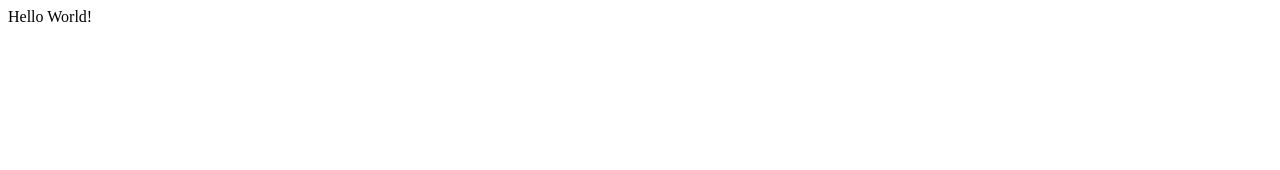
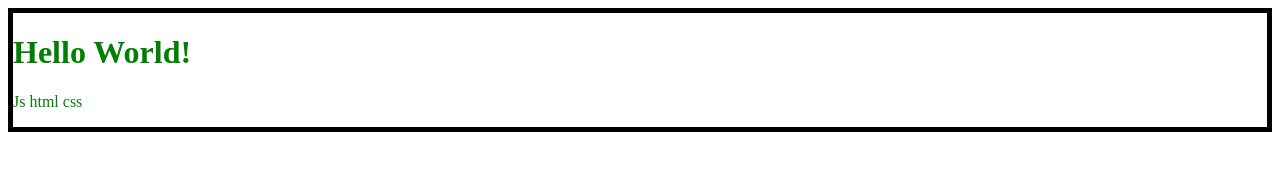
Before and after one commit to talgatulymuhammedamin333-ai/examplee, a plain HTML site: page Week 9 day 2/index.html in a window 1280 px wide. Drawn offline with Linux system fonts and the light colour scheme.

Commit message:
Стиль костым

```diff
--- a/Week 9 day 2/index.html
+++ b/Week 9 day 2/index.html
@@ -7,6 +7,9 @@
     <link rel="stylesheet" href="./style.css">
 </head>
 <body>
-    Hello World!
+    <div class="nigger">
+    <h1>Hello World!</h1>
+    <p>Js html css</p>
+    </div>
 </body>
 </html>
--- a/Week 9 day 2/style.css
+++ b/Week 9 day 2/style.css
@@ -0,0 +1,4 @@
+.nigger {
+    border: solid 5px black;
+    color: green;
+}
```
